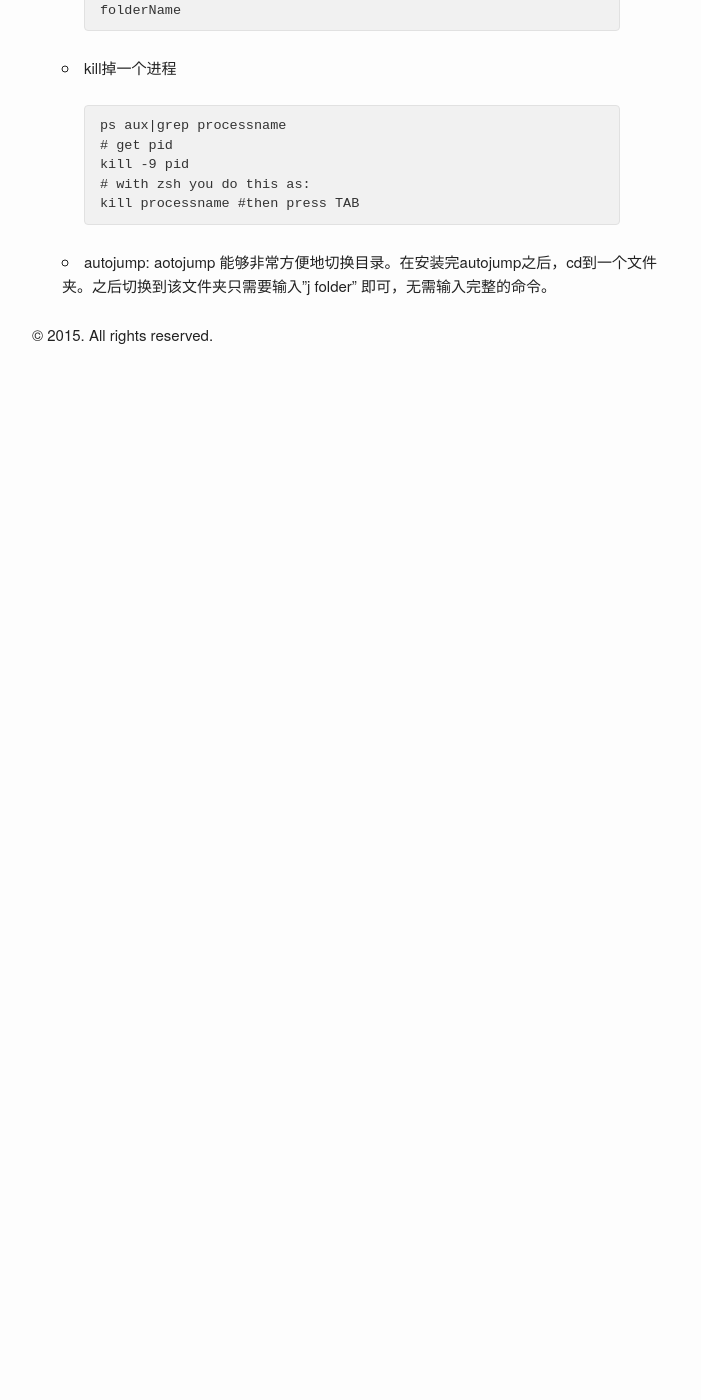
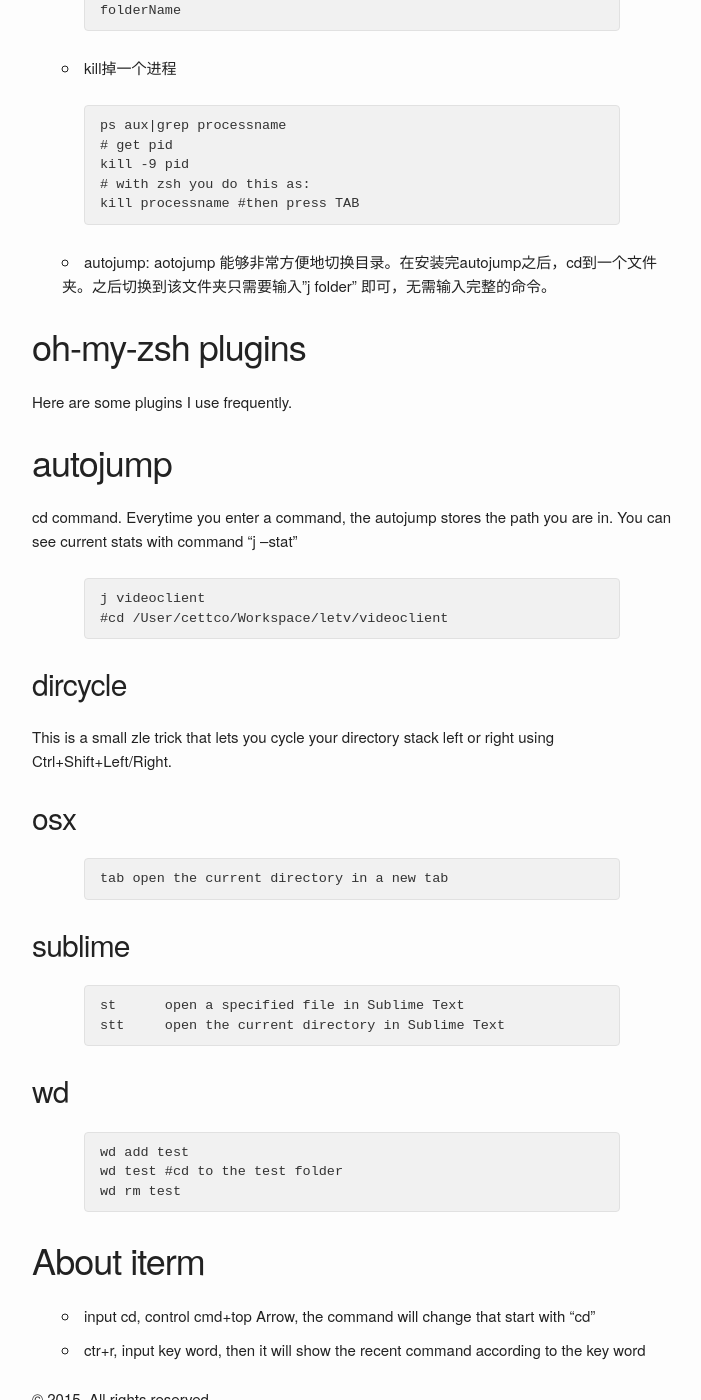
Before and after one commit to cettco/cettco.github.io, a Jekyll site: the page built from _posts/2015-12-05-Shell.md, in a window 1280 px wide and 1400 px high, scrolled down 1829 px. Shown: the whole window, without its empty margins (288-989 px from the left). Built offline with Jekyll 4.4.1, drawn with Linux system fonts in a browser that asks for light colours; Markdown is read by kramdown in place of the engine named in the settings; comment, search, counter and statistics services are not loaded; before the commit the page ends 2176 px from its top, so only the background shows below that.

Commit message:
Add oh my zsh plugins

````diff
--- a/_posts/2015-12-05-Shell.md
+++ b/_posts/2015-12-05-Shell.md
@@ -81,3 +81,39 @@ kill processname #then press TAB
 ```
 
 * autojump: aotojump 能够非常方便地切换目录。在安装完autojump之后，cd到一个文件夹。之后切换到该文件夹只需要输入"j folder" 即可，无需输入完整的命令。
+
+###oh-my-zsh plugins
+Here are some plugins I use frequently.
+### autojump
+
+cd command. Everytime you enter a command, the autojump stores the path you are in. You can see current stats with command "j --stat"
+
+```
+j videoclient
+#cd /User/cettco/Workspace/letv/videoclient
+```
+
+#### dircycle
+This is a small zle trick that lets you cycle your directory stack left or right using Ctrl+Shift+Left/Right.
+
+#### osx
+```
+tab open the current directory in a new tab
+```
+
+#### sublime
+```
+st	open a specified file in Sublime Text
+stt	open the current directory in Sublime Text
+```
+#### wd
+
+```
+wd add test
+wd test #cd to the test folder
+wd rm test
+```
+
+### About iterm
+* input cd, control cmd+top Arrow, the command will change that start with "cd"
+* ctr+r, input key word, then it will show the recent command according to the key word
````
